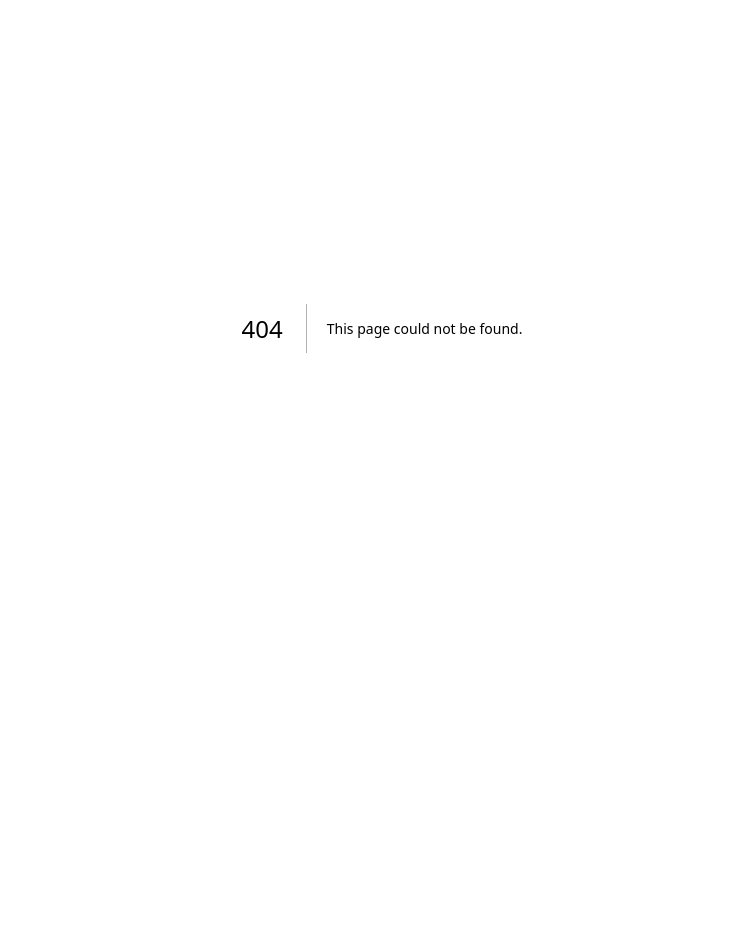
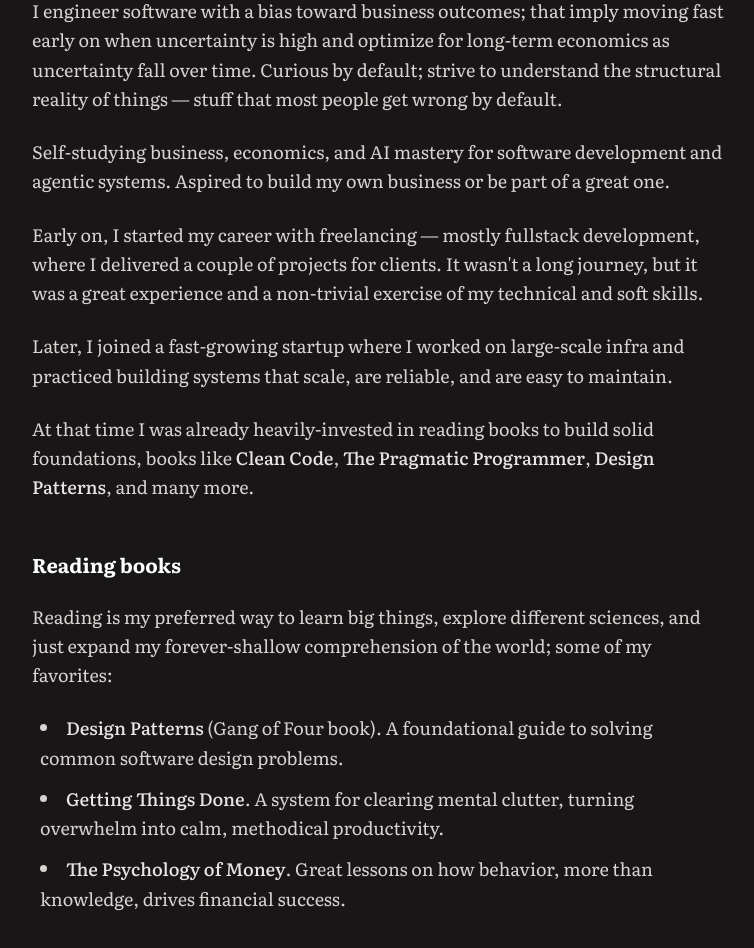
Before and after one commit to codewithfranciss/Uncdozie, a Next.js app: page /about in a window 1280 px wide. Before the commit this address had no page. Shown: the part 360-1308 px from the top of the page, without its empty margins (258-1012 px from the left). Before the commit the page ends 1184 px from the top, so only its background shows below. Built offline with nearby package versions, Linux system fonts and the light colour scheme.

Commit message:
feat: add about page with professional bio and reading list

```diff
--- /dev/null
+++ b/app/about/page.tsx
@@ -0,0 +1,80 @@
+export default function AboutPage() {
+  return (
+    <div className="animate-fade-up space-y-6 sm:space-y-8">
+      <h2 className="text-2xl sm:text-3xl font-bold font-serif mb-6 sm:mb-8 text-white">
+        About
+      </h2>
+
+      <div className="space-y-5 sm:space-y-6 text-base sm:text-lg leading-relaxed text-stone-300">
+        <p>
+          I engineer software with a bias toward business outcomes; that imply
+          moving fast early on when uncertainty is high and optimize for
+          long-term economics as uncertainty fall over time. Curious by default;
+          strive to understand the structural reality of things — stuff that
+          most people get wrong by default.
+        </p>
+        <p>
+          Self-studying business, economics, and AI mastery for software
+          development and agentic systems. Aspired to build my own business or
+          be part of a great one.
+        </p>
+        <p>
+          Early on, I started my career with freelancing — mostly fullstack
+          development, where I delivered a couple of projects for clients. It
+          wasn&apos;t a long journey, but it was a great experience and a
+          non-trivial exercise of my technical and soft skills.
+        </p>
+        <p>
+          Later, I joined a fast-growing startup where I worked on large-scale
+          infra and practiced building systems that scale, are reliable, and are
+          easy to maintain.
+        </p>
+        <p>
+          At that time I was already heavily-invested in reading books to build
+          solid foundations, books like{" "}
+          <em className="text-stone-200 not-italic font-medium">Clean Code</em>,{" "}
+          <em className="text-stone-200 not-italic font-medium">
+            The Pragmatic Programmer
+          </em>
+          ,{" "}
+          <em className="text-stone-200 not-italic font-medium">
+            Design Patterns
+          </em>
+          , and many more.
+        </p>
+
+        <h3 className="text-lg sm:text-xl font-bold font-serif text-white pt-4 sm:pt-6">
+          Reading books
+        </h3>
+        <p>
+          Reading is my preferred way to learn big things, explore different
+          sciences, and just expand my forever-shallow comprehension of the
+          world; some of my favorites:
+        </p>
+        <ul className="list-disc list-inside space-y-2 sm:space-y-3 ml-1 sm:ml-2">
+          <li>
+            <em className="text-stone-200 not-italic font-medium">
+              Design Patterns
+            </em>{" "}
+            (Gang of Four book). A foundational guide to solving common software
+            design problems.
+          </li>
+          <li>
+            <em className="text-stone-200 not-italic font-medium">
+              Getting Things Done
+            </em>
+            . A system for clearing mental clutter, turning overwhelm into calm,
+            methodical productivity.
+          </li>
+          <li>
+            <em className="text-stone-200 not-italic font-medium">
+              The Psychology of Money
+            </em>
+            . Great lessons on how behavior, more than knowledge, drives
+            financial success.
+          </li>
+        </ul>
+      </div>
+    </div>
+  );
+}
```
